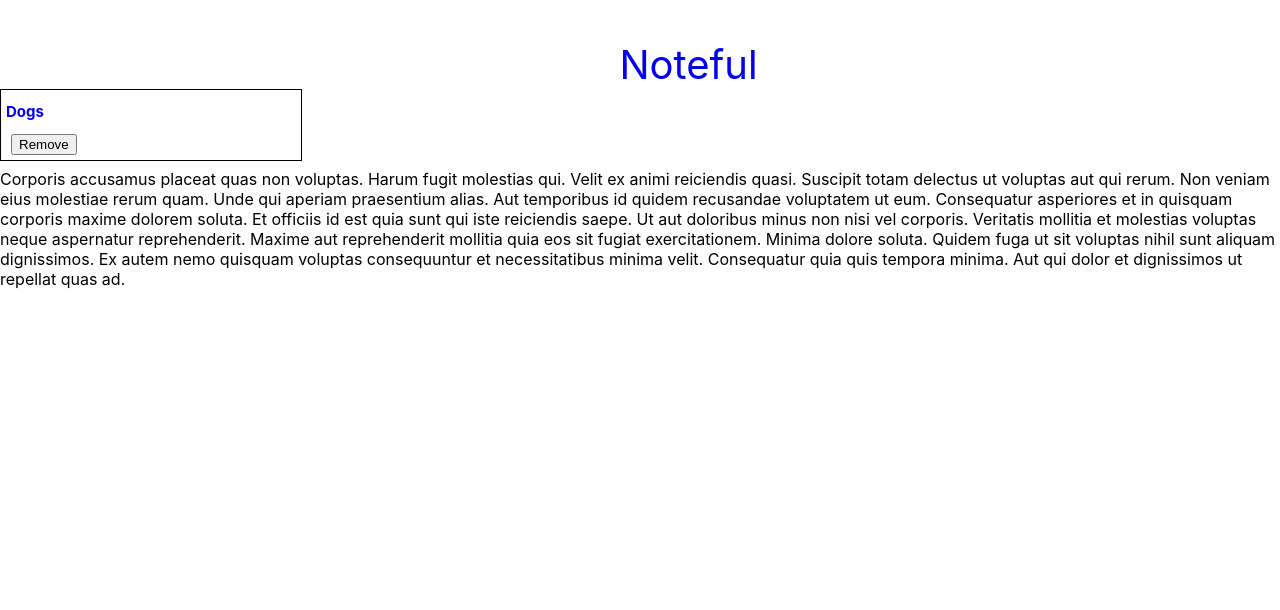
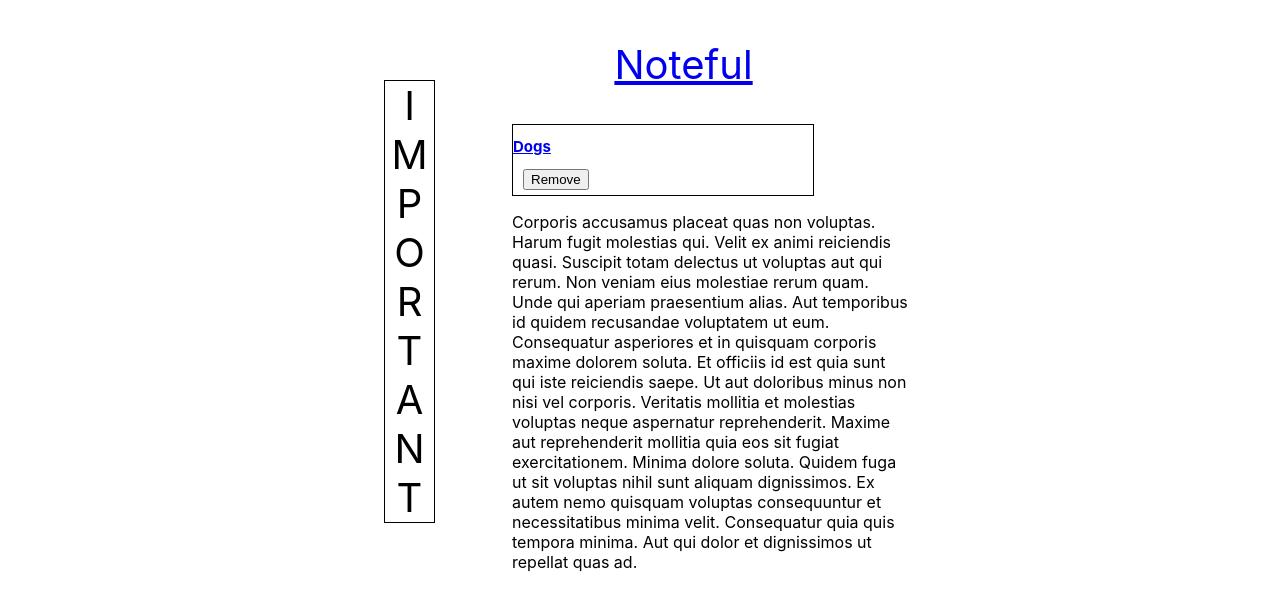
Before and after one commit to navin1551/Noteful, a React (Create React App) app: page /note/cbc787a0-ffaf-11e8-8eb2-f2801f1b9fd1 in a window 1280 px wide. Shown: the top 610 px of the page. Built offline with nearby package versions, Linux system fonts and the light colour scheme.

Commit message:
css, ready for context

```diff
--- a/src/components/Note.css
+++ b/src/components/Note.css
@@ -2,7 +2,23 @@
   margin-left: 10px;
 }
 
-a {
+.Individual-note {
   margin-left: 5px;
-  text-decoration: none;
+  height: 500px;
+  width: 400px;
+  margin-left: 40%;
 }
+
+span {
+  border: 1px solid black;
+  position: absolute;
+  left: 30%;
+  top: 10%;
+  font-size: 40px;
+  writing-mode: vertical-rl;
+  text-orientation: upright;
+}
+
+.Individual-note-area {
+  margin-top: 35px;
+}
--- a/src/components/Note.js
+++ b/src/components/Note.js
@@ -1,5 +1,4 @@
 import React from "react";
-import { Link } from "react-router-dom";
 import "./Note.css";
 import NotefulContext from "../NotefulContext";
 import NoteContent from "./NoteContent";
@@ -13,11 +12,17 @@
 
   render() {
     const { content, name } = this.props.filteredNote[0];
-    console.log(content);
     return (
-      <div className="Individual-note">
-        <NoteContent id={this.props.id} notes={this.props.notes} title={name} />
-        {content}
+      <div className="Individual-note-area">
+        <span>IMPORTANT</span>
+        <div className="Individual-note">
+          <NoteContent
+            id={this.props.id}
+            notes={this.props.notes}
+            title={name}
+          />
+          <p>{content}</p>
+        </div>
       </div>
     );
   }
```
